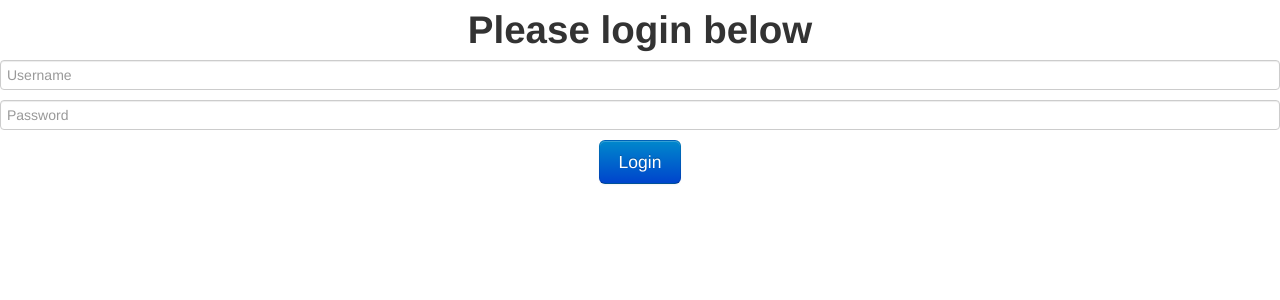
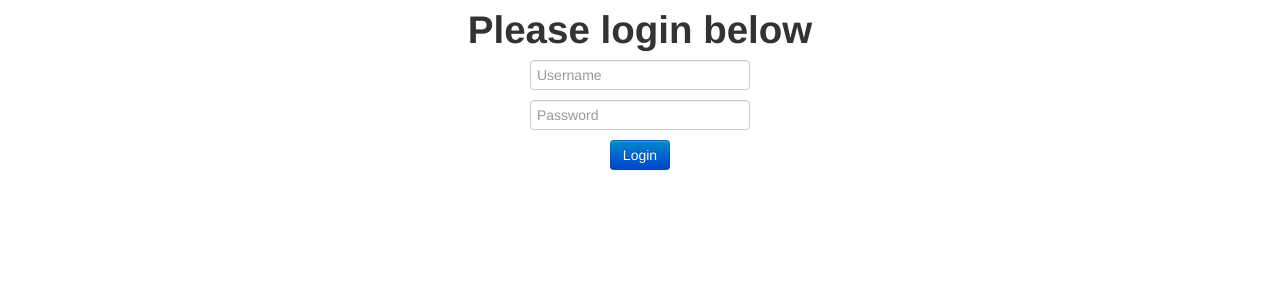
Before and after one commit to gitter-badger/EW, a PHP site: page / in a window 1280 px wide. Shown: the top 300 px of the page. Run offline with PHP 8.4, Linux system fonts and the light colour scheme.

Commit message:
Fixed insanely long textboxes
Fixed the login textbox's size from being insanely large
Also, I sized down the button from large to medium

```diff
--- a/src/index.php
+++ b/src/index.php
@@ -19,11 +19,11 @@
 	<body>
 		<h1>Please login below</h1>
 		<form name="login" method="post" action="assets/api.php?a=login">
-			<input type="text" class="input-block-level" name="username" placeholder="Username" />
+			<input type="text" name="username" placeholder="Username" />
 			<br />
-			<input type="password" class="input-block-level" name="password" placeholder="Password" />
+			<input type="password" name="password" placeholder="Password" />
 			<br />
-			<input type="submit" class="btn btn-large btn-primary" value="Login" />
+			<input type="submit" class="btn btn-medium btn-primary" value="Login" />
 		</form>
 	</body>
 
```
